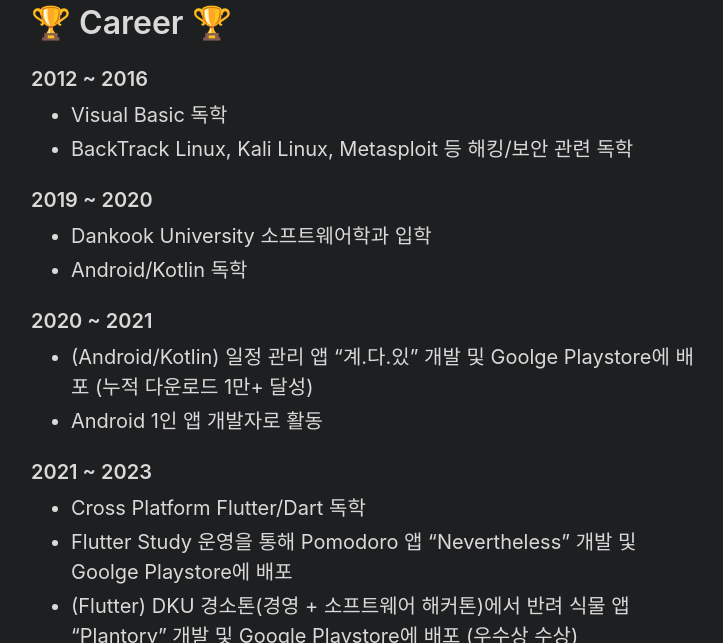
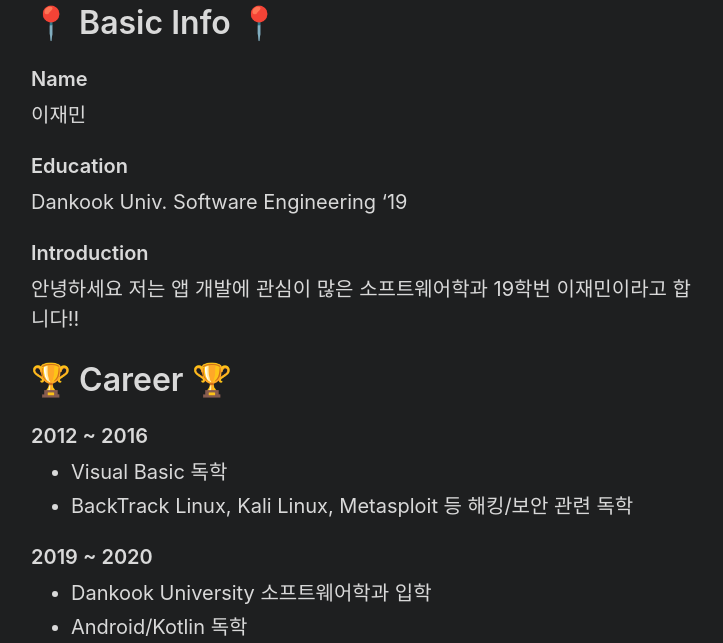
Before and after one commit to chocojaem/chocojaem.github.io, a Jekyll site: the page built from _posts/2023-05-07-about_me.md, in a window 1280 px wide and 900 px high, scrolled down 282 px, cut to the strip 257-900 px from the top of the window. Shown: the whole strip, without its empty margins (273-996 px from the left). Built offline with Jekyll 4.4.1, drawn with Linux system fonts in a browser that asks for light colours.

Commit message:
add my info

```diff
--- a/_posts/2023-05-07-about_me.md
+++ b/_posts/2023-05-07-about_me.md
@@ -4,6 +4,18 @@ title: About me
 ---
 
 ![header](https://capsule-render.vercel.app/api?type=waving&fontAlignY=30&descAlignY=50&text=Choco%20Jaem&height=300&color=404040&fontColor=ffffff)
+
+# 📍 Basic Info 📍
+
+### Name
+이재민
+
+### Education
+Dankook Univ. Software Engineering '19
+
+### Introduction
+안녕하세요 저는 앱 개발에 관심이 많은 소프트웨어학과 19학번 이재민이라고 합니다!!
+
 
 # 🏆 Career 🏆
 
```
Also changed, not shown: 5 other files.
